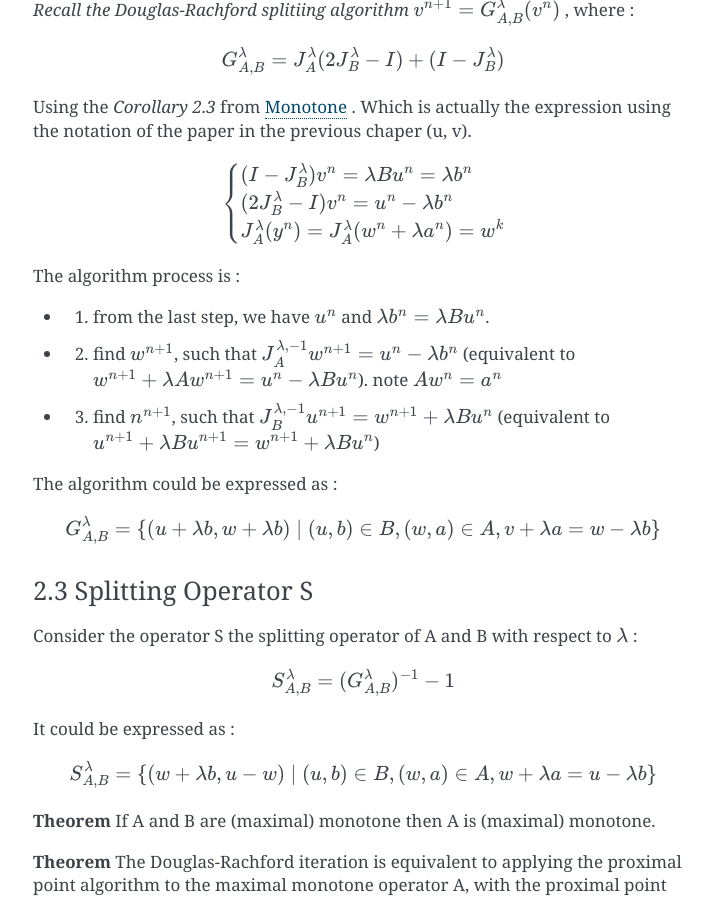
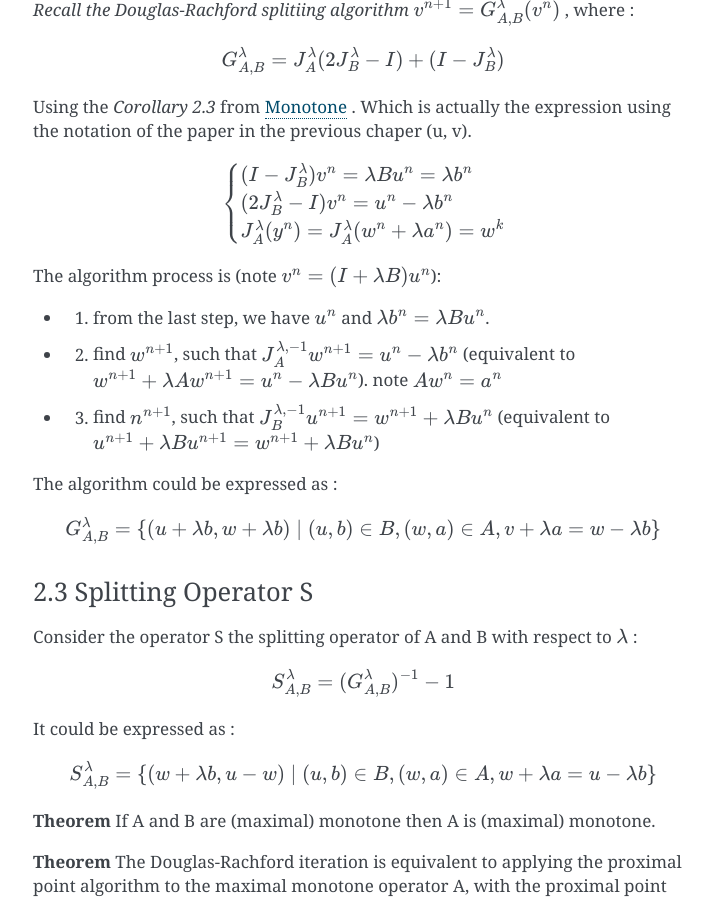
Before and after one commit to gggliuye/cvx_learning, a Sphinx documentation site: the page built from docs/PaperRead/Douglas-Rachford.rst, in a window 1280 px wide and 900 px high, scrolled down 3383 px. Shown: the whole window, without its empty margins (387-1100 px from the left). Built offline with Sphinx 7.4.7, drawn with Linux system fonts in a browser that asks for light colours.

Commit message:
Update Douglas-Rachford.rst

```diff
--- a/docs/PaperRead/Douglas-Rachford.rst
+++ b/docs/PaperRead/Douglas-Rachford.rst
@@ -172,7 +172,7 @@ Which is actually the expression using the notation of the paper in the previous
   J_{A}^{\lambda}(y^{n}) = J_{A}^{\lambda}(w^{n} + \lambda a^{n}) = w^{k}
   \end{cases}
 
-The algorithm process is :
+The algorithm process is (note :math:`v^{n} = (I+\lambda B)u^{n}`):
 
 * 1. from the last step, we have :math:`u^{n}` and :math:`\lambda b^{n} = \lambda Bu^{n}`.
 * 2. find :math:`w^{n+1}`, such that :math:`J_{A}^{\lambda, -1} w^{n+1} =u^{n} - \lambda b^{n}` (equivalent to :math:`w^{n+1}+\lambda A w^{n+1} = u^{n} - \lambda Bu^{n}`). note :math:`Aw^{n}=a^{n}`
```
